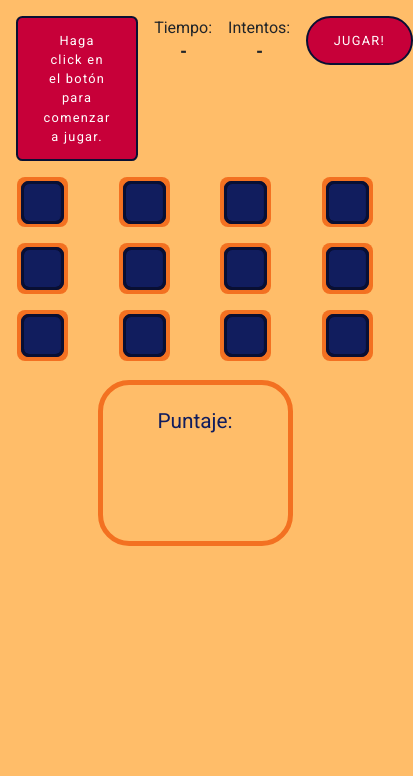
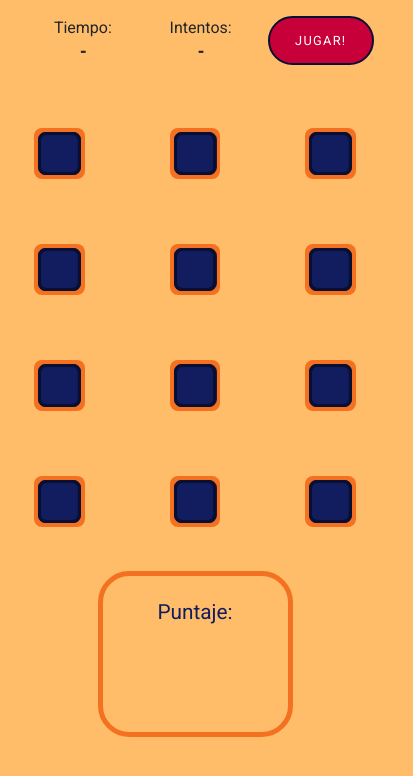
Before and after one commit to pfefferi/memo-test, a plain HTML site: page index.html in a window 390 px wide. Shown: the whole page, 413 px wide, since content can reach past the window. Drawn offline with nearby package versions, Linux system fonts and the light colour scheme.

Commit message:
Add media queries, small screen breakpoint

```diff
--- a/css/style.css
+++ b/css/style.css
@@ -193,3 +193,20 @@ body {
     /*border: 5px solid #c70039;*/
     border-radius: 1.5em;
 }
+/*/ ///////////////////////////////// Media Queries //////////////////////////////////////////*/
+
+@media all and (max-width: 768px) {
+    .board {
+        display: grid;
+        grid-template-columns: repeat(3, minmax(50px, 1fr));
+        grid-template-rows: repeat(4, minmax(100px, 1fr));
+    }
+    .header {
+        display: grid;
+        grid-template-columns: 0fr 1fr 1fr 1fr;
+        margin-bottom: 10%;
+    }
+    .panel {
+        display: none;
+    }
+}
```
